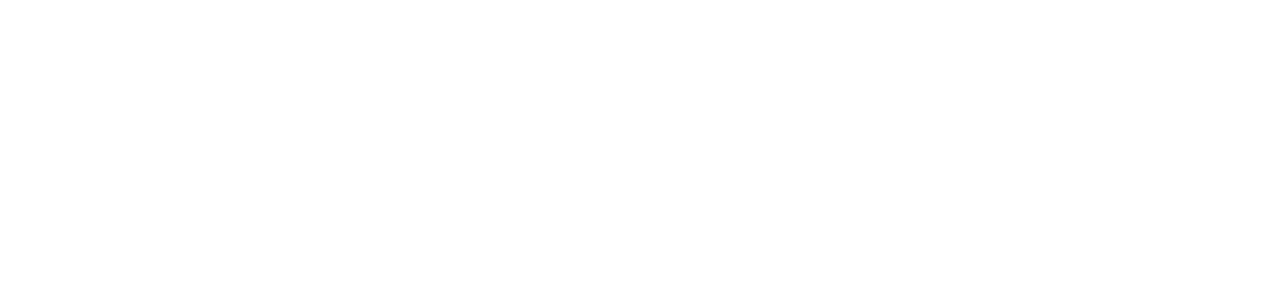
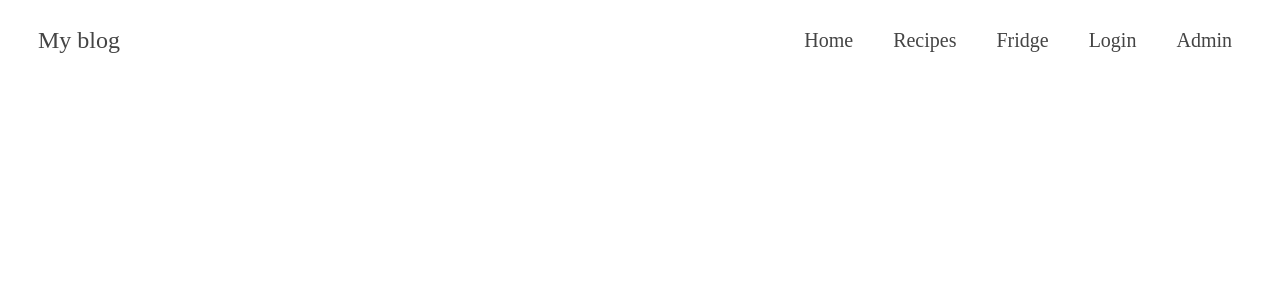
Before and after one commit to AdrienHq/react-blog, a React (Create React App) app: page / in a window 1280 px wide. Shown: the top 300 px of the page. Built offline with nearby package versions, Linux system fonts and the light colour scheme.

Commit message:
feat: base assets - style

```diff
--- a/src/App.js
+++ b/src/App.js
@@ -1,10 +1,12 @@
 import React from "react";
+import Navigation from "./components/navigation";
 
 function App() {
-  return (
-    <div className="App">
-    </div>
-  );
+    return (
+        <div className="App">
+            <Navigation/>
+        </div>
+    );
 }
 
 export default App;
--- /dev/null
+++ b/src/assets/scss/base.scss
@@ -0,0 +1,2 @@
+@import './_variables.scss';
+@import './_navigation.scss';
--- a/src/index.js
+++ b/src/index.js
@@ -2,6 +2,8 @@
 import ReactDOM from 'react-dom/client';
 import App from './App';
 import reportWebVitals from './reportWebVitals';
+
+import './assets/scss/base.scss'
 
 const root = ReactDOM.createRoot(document.getElementById('root'));
 root.render(
```
